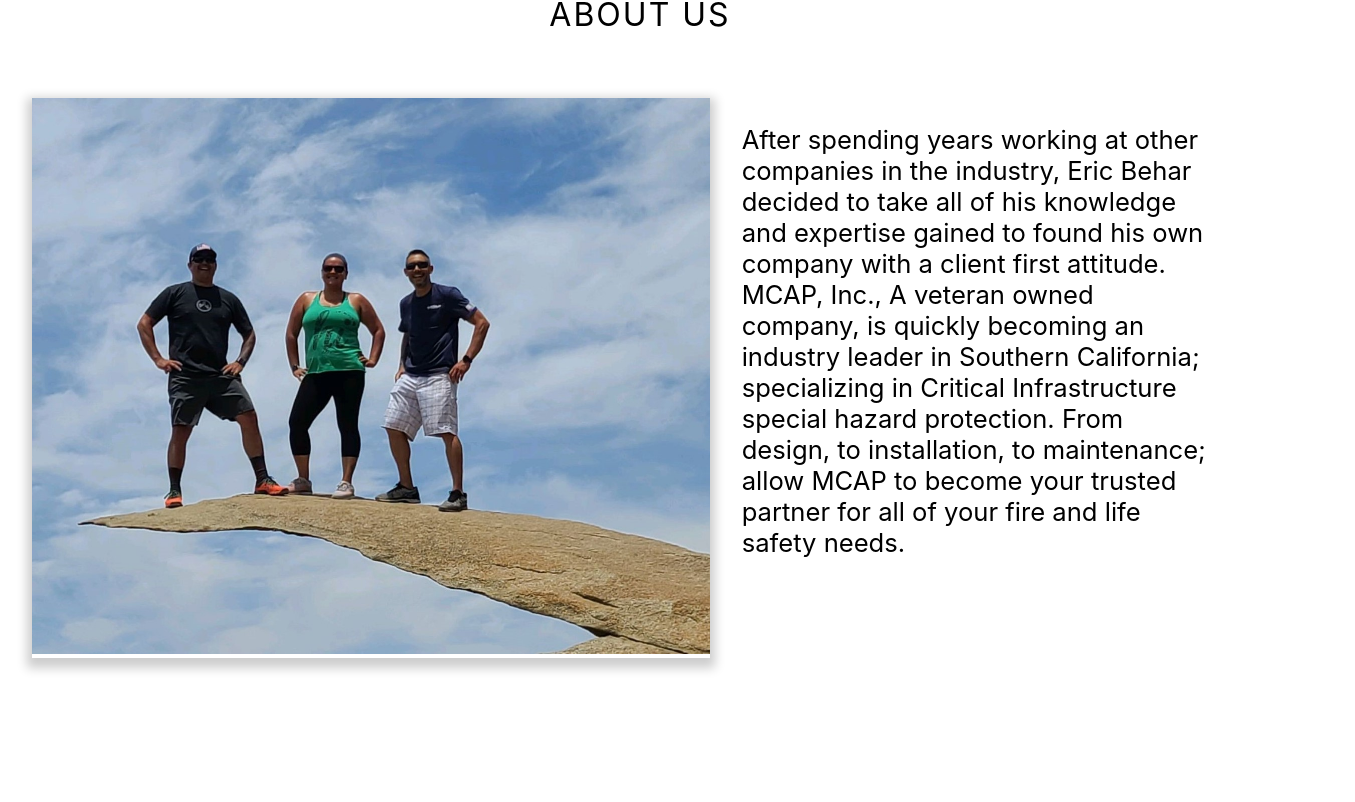
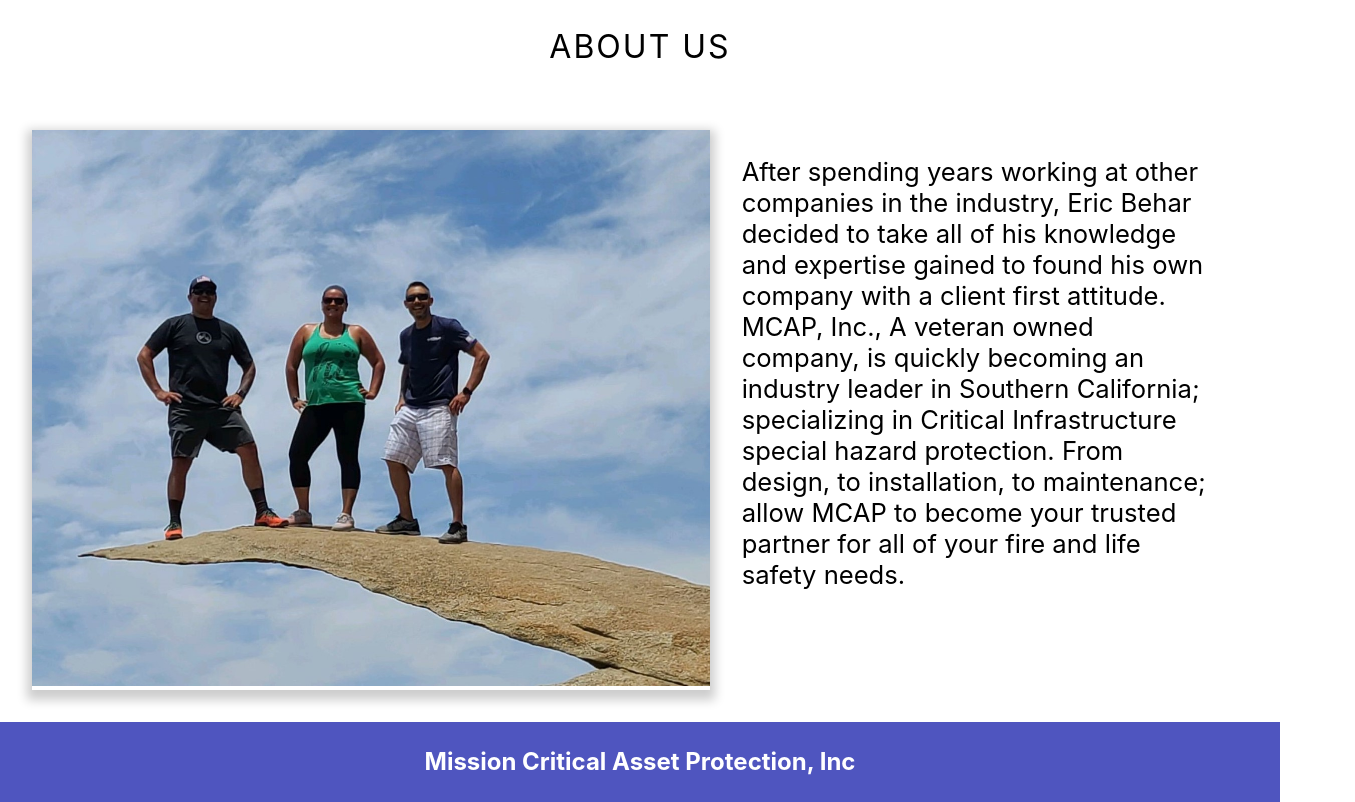
Before and after one commit to kv-n/missioncriticalassetprot, a React (Create React App) app: page / in a window 1280 px wide. Shown: the part 1051-1853 px from the top of the page, 1355 px wide, since content can reach past the window. Before the commit the page ends 1741 px from the top, so only its background shows below. Built offline with nearby package versions, Linux system fonts and the light colour scheme.

Commit message:
home page is complete

```diff
--- a/src/App.js
+++ b/src/App.js
@@ -3,12 +3,14 @@
 
 import Nav from './components/Nav/Nav'
 import Home from './components/Home/Home'
+import Footer from './components/Footer/Footer'
 
 function App() {
   return (
     <div className="App">
       <Nav />
       <Home />
+      <Footer />
     </div>
   );
 }
--- /dev/null
+++ b/src/components/Footer/Footer.js
@@ -0,0 +1,12 @@
+import React from 'react'
+import '../../sass/_footer.scss'
+
+const Footer = () => {
+    return (
+        <div className="footer">
+            <h2>Mission Critical Asset Protection, Inc</h2>
+        </div>
+    )
+}
+
+export default Footer
--- /dev/null
+++ b/src/sass/_footer.scss
@@ -0,0 +1,15 @@
+.footer {
+    width: 100%;
+    height: 5rem;
+    background: #4F55BF;
+    padding: 1rem;
+    display: flex;
+    justify-content: center;
+    align-items: center;
+
+    h2 {
+        text-align: center;
+        margin: 0;
+        color: #fff;
+    }
+}
--- a/src/sass/_home.scss
+++ b/src/sass/_home.scss
@@ -2,7 +2,7 @@
     width: 100%;
     height: 100%;
     margin-top: 5rem;
-    perspective: 400px;
+
 
     .home__header {
         text-align: center;
@@ -22,7 +22,6 @@
         background-position: center;
         background-size: cover;
         background-attachment: fixed;
-        transform: translateZ(42px);
         position: relative;
 
         &::after {
@@ -54,6 +53,7 @@
         display: flex;
         flex-direction: column;
         padding: 2rem;
+        padding-bottom: 4rem;
         background: #ECECEC;
 
         .home__services-inner {
```
